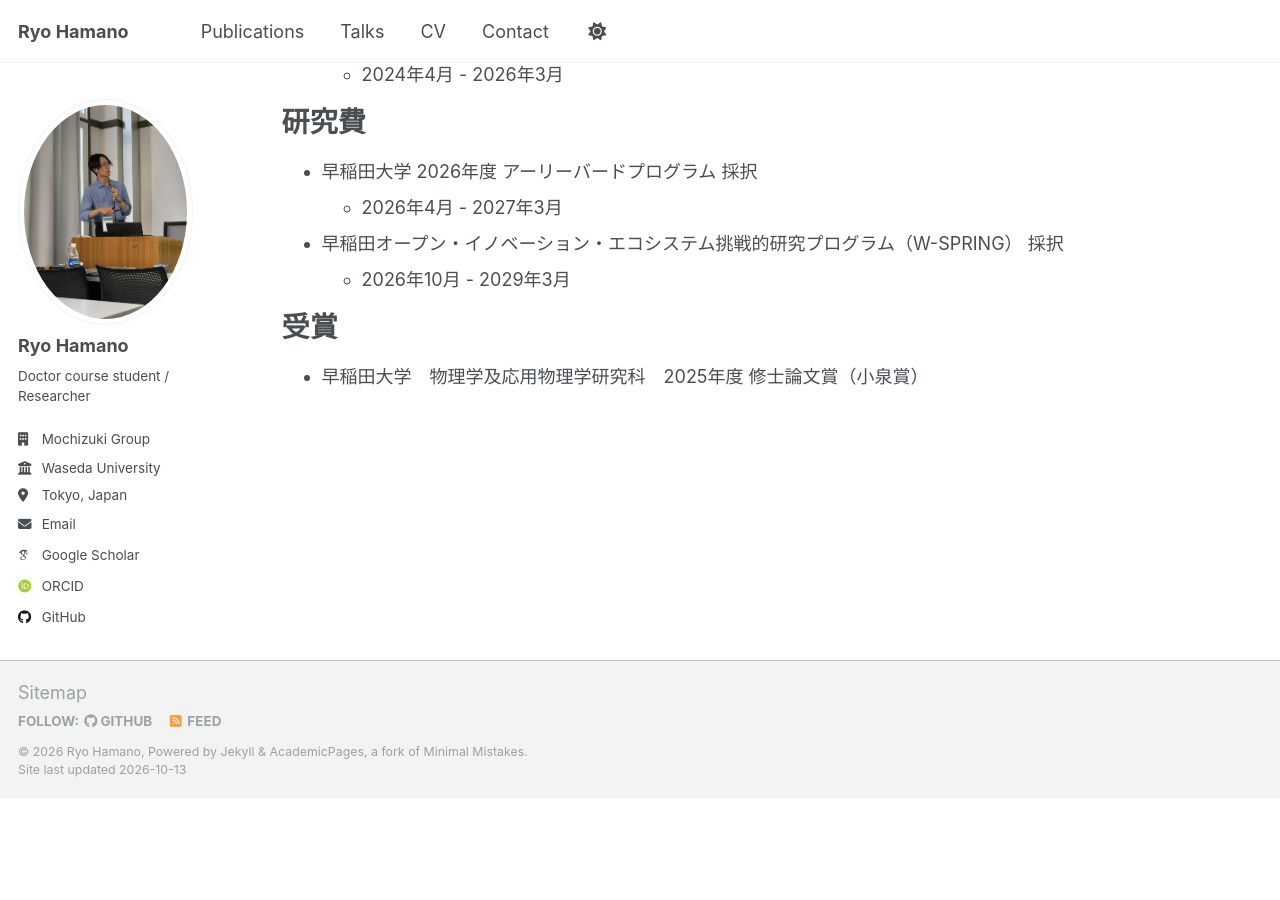
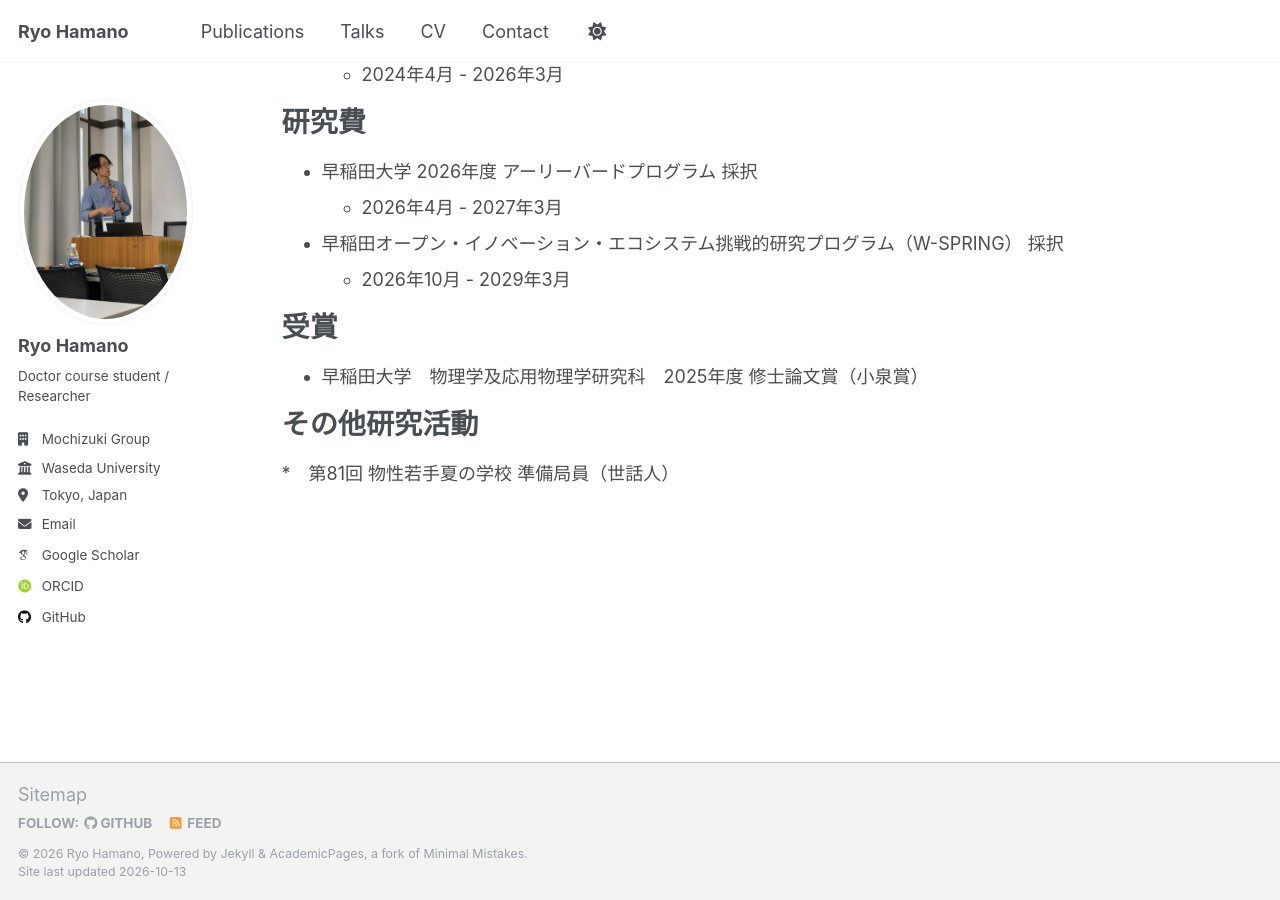
Before and after one commit to ryohamano/ryohamano.github.io, a Jekyll site: the page built from _pages/cv.md, in a window 1280 px wide and 900 px high, scrolled down 1440 px. Built offline with Jekyll 4.4.1, drawn with Linux system fonts in a browser that asks for light colours; some web fonts are replaced; before the commit the page ends 2238 px from its top, so only the background shows below that.

Commit message:
Add section for other research activities

```diff
--- a/_pages/cv.md
+++ b/_pages/cv.md
@@ -72,6 +72,9 @@ redirect_from:
 ======
 * 早稲田大学　物理学及応用物理学研究科　2025年度 修士論文賞（小泉賞）
 
+その他研究活動
+======
+*　第81回 物性若手夏の学校 準備局員（世話人）
 
 
 <!-- Publications
```
